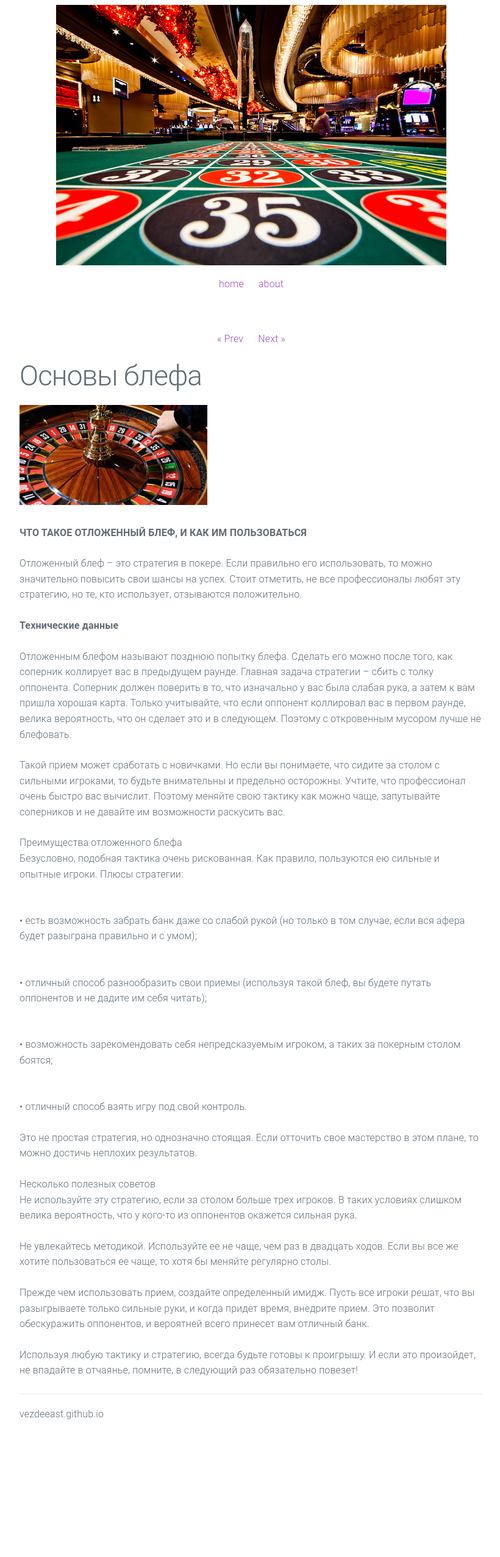
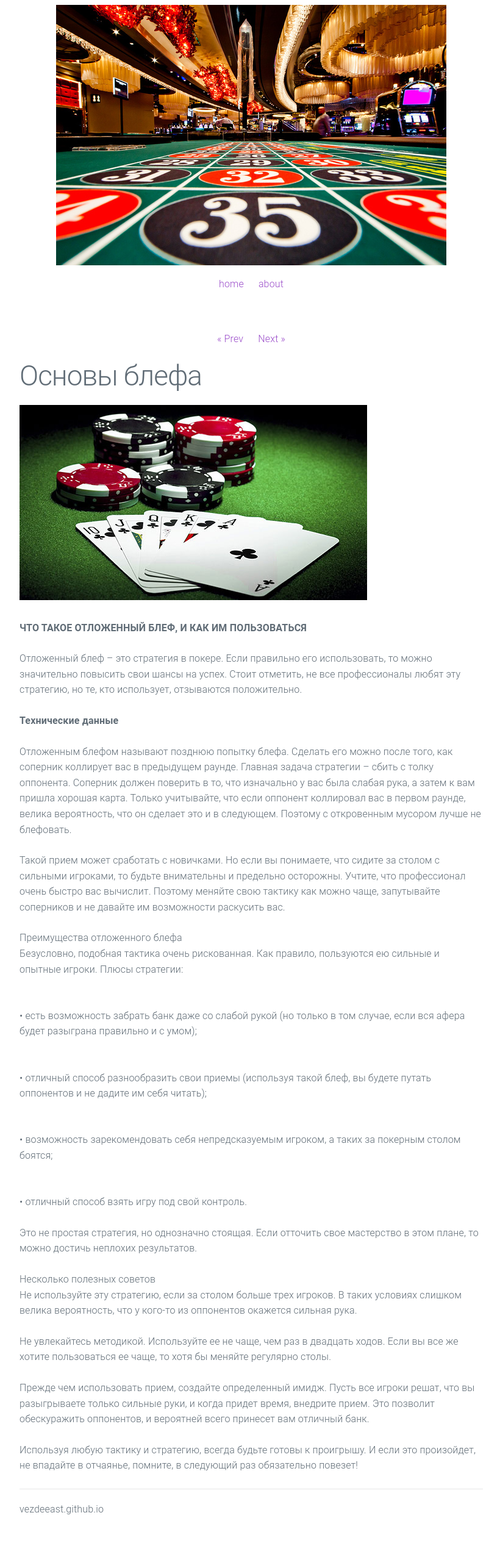
Before and after one commit to VezdeEast/vezdeeast.github.io, a Jekyll site: the page built from _posts/2019-02-18-casino-blog.md, in a window 1280 px wide. Shown: the whole page at 61% size, without its empty margins (228-1048 px from the left). Built offline with Jekyll 4.4.1, drawn with Linux system fonts in a browser that asks for light colours; before the commit the page ends 2397 px from its top, so only the background shows below that.

Commit message:
Update 2019-02-18-casino-blog.md

```diff
--- a/_posts/2019-02-18-casino-blog.md
+++ b/_posts/2019-02-18-casino-blog.md
@@ -5,7 +5,7 @@ date:   2019-02-18 20:39:40
 preview: /imag/tt.png
 ---
 
-![Picture](/imag/рулетка.jpg)
+![Picture](/imag/blef.jpg)
 
 <strong>ЧТО ТАКОЕ ОТЛОЖЕННЫЙ БЛЕФ, И КАК ИМ ПОЛЬЗОВАТЬСЯ</strong>
 
```
